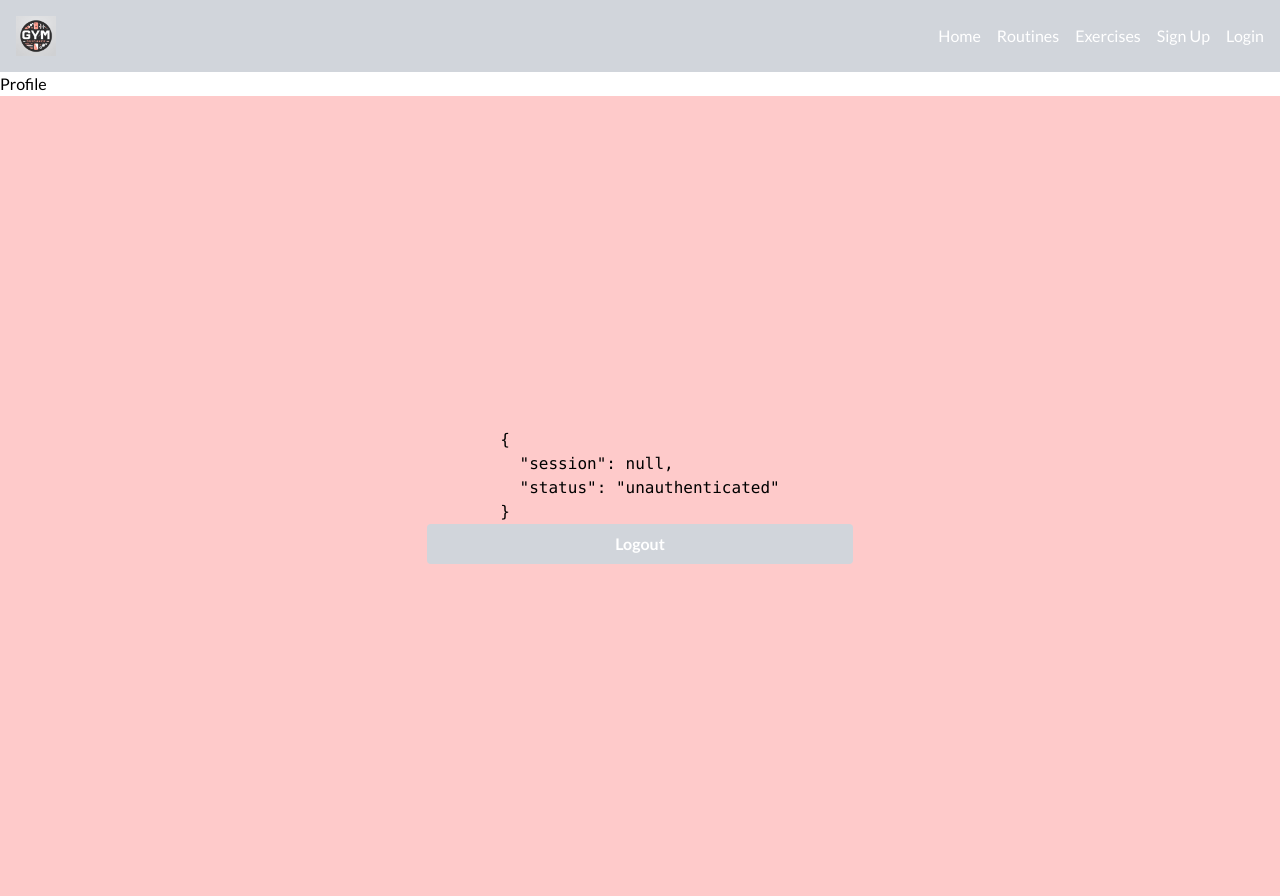
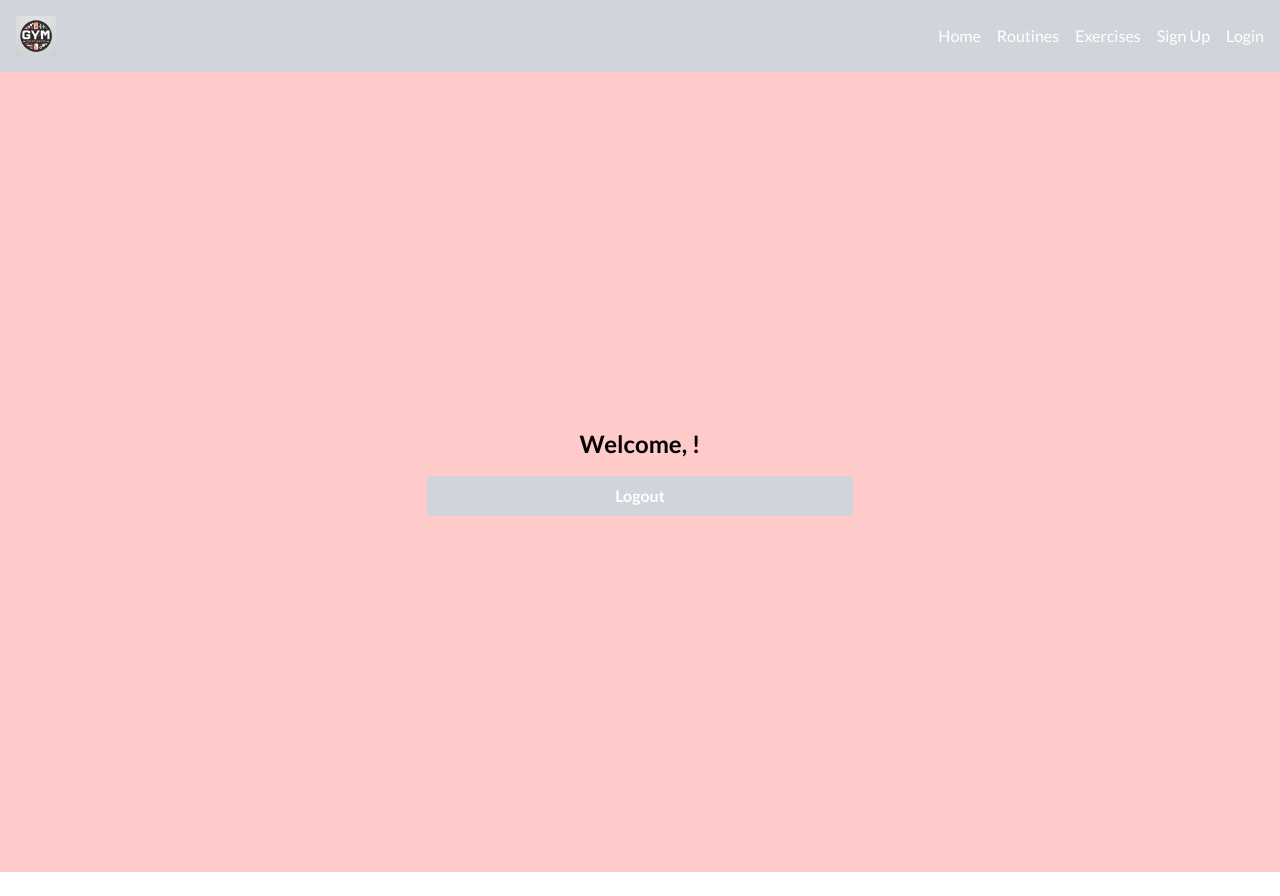
Before and after one commit to xus84/gym_guidance, a Next.js app: page /dashboard/profile in a window 1280 px wide. After the commit the page ends 872 px from the top, so only its background shows below. Built offline with nearby package versions, Linux system fonts and the light colour scheme; no server answers.

Commit message:
Dashboard modified

```diff
--- a/src/app/dashboard/profile/page.js
+++ b/src/app/dashboard/profile/page.js
@@ -6,22 +6,13 @@ function Profile() {
 
     const { data: session, status } = useSession();
 
-    console.log(session, status)
+    const emailName = session?.user?.email.split('@')[0];
 
   return (
     <div>
       <Header/>
-      <h1>Profile</h1>
       <div className='flex flex-col justify-center items-center h-screen bg-red-200'>
-      <pre>
-        {JSON.stringify({
-          session,
-          status,
-        },
-        null,
-        2
-        )}
-      </pre>
+      <h1 className='text-2xl font-bold mb-4'>Welcome, {emailName}!</h1>
       <button
       className="w-1/3 bg-gray-300 text-white font-bold py-2 px-4 rounded"
       onClick={() => signOut()}>Logout</button>
```
